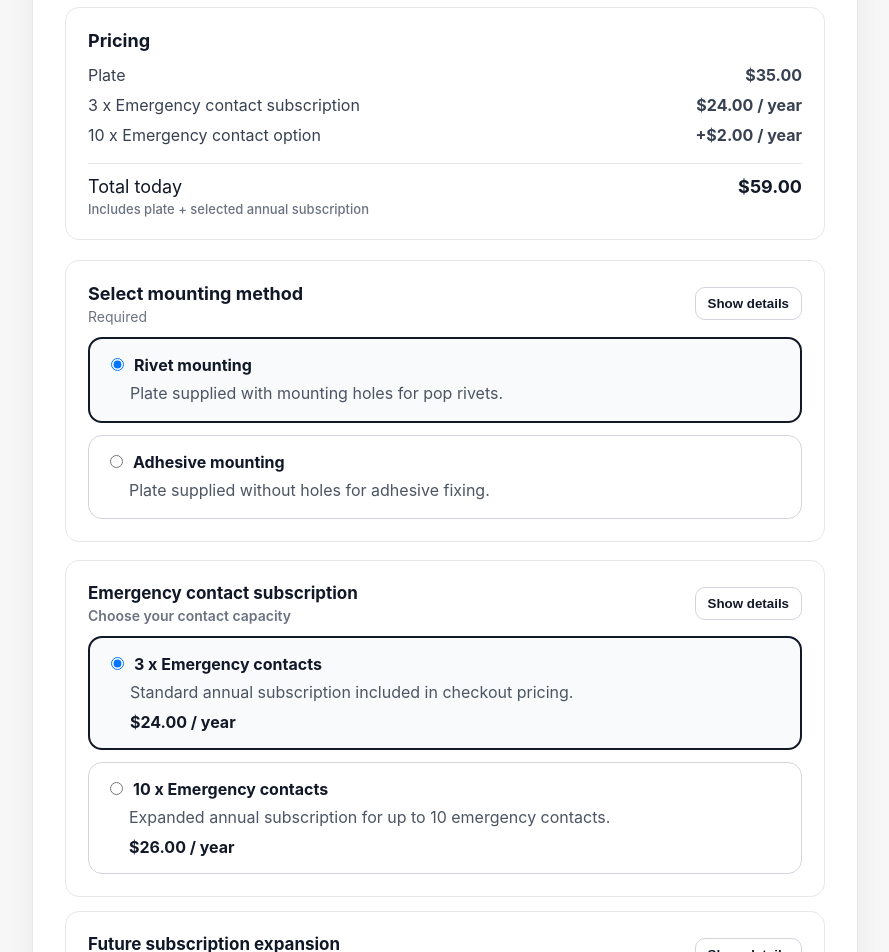
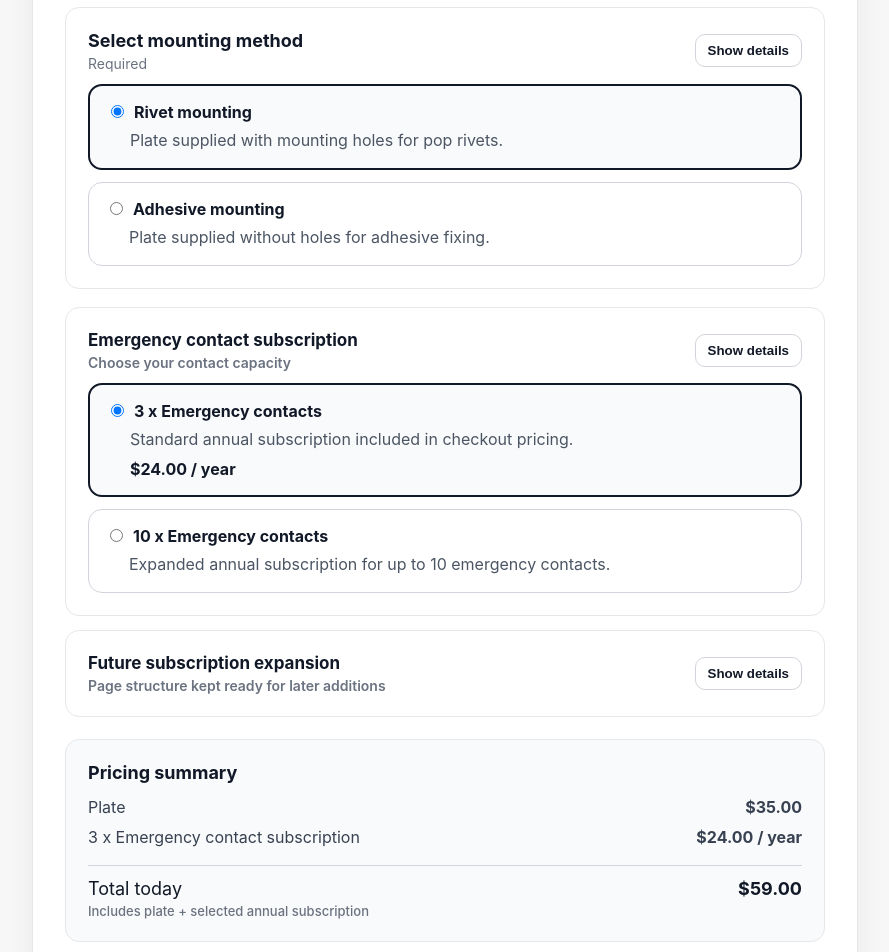
Before and after one commit to Carascan/carascan-platform, a Next.js app: page /buy in a window 1280 px wide. Shown: the part 660-1612 px from the top of the page, without its empty margins (195-1084 px from the left). Built offline with nearby package versions, Linux system fonts and the light colour scheme.

Commit message:
Refine buy page emergency option display and move pricing summary to bottom

```diff
--- a/app/buy/page.tsx
+++ b/app/buy/page.tsx
@@ -110,90 +110,6 @@ export default function Buy() {
             <div>• Unique Carascan QR code</div>
             <div>• Laser engraved for durable outdoor use</div>
             <div>• Customer contact personalisation completed after purchase</div>
-          </div>
-        </div>
-
-        <div
-          style={{
-            border: "1px solid #e5e7eb",
-            borderRadius: 14,
-            padding: 22,
-            marginBottom: 20,
-            background: "#ffffff",
-          }}
-        >
-          <div
-            style={{
-              fontSize: 18,
-              fontWeight: 700,
-              color: "#111827",
-              marginBottom: 14,
-            }}
-          >
-            Pricing
-          </div>
-
-          <div style={{ display: "grid", gap: 10, color: "#374151" }}>
-            <div
-              style={{
-                display: "flex",
-                justifyContent: "space-between",
-                gap: 16,
-              }}
-            >
-              <span>Plate</span>
-              <strong>$35.00</strong>
-            </div>
-
-            <div
-              style={{
-                display: "flex",
-                justifyContent: "space-between",
-                gap: 16,
-              }}
-            >
-              <span>3 x Emergency contact subscription</span>
-              <strong>$24.00 / year</strong>
-            </div>
-
-            <div
-              style={{
-                display: "flex",
-                justifyContent: "space-between",
-                gap: 16,
-              }}
-            >
-              <span>10 x Emergency contact option</span>
-              <strong>+$2.00 / year</strong>
-            </div>
-
-            <div
-              style={{
-                marginTop: 8,
-                paddingTop: 12,
-                borderTop: "1px solid #e5e7eb",
-                display: "flex",
-                justifyContent: "space-between",
-                gap: 16,
-                color: "#111827",
-                fontSize: 18,
-              }}
-            >
-              <span>
-                Total today
-                <div
-                  style={{
-                    fontSize: 13,
-                    fontWeight: 500,
-                    color: "#6b7280",
-                    marginTop: 4,
-                  }}
-                >
-                  Includes plate + selected annual subscription
-                </div>
-              </span>
-              <strong>${totalToday}.00</strong>
-            </div>
           </div>
         </div>
 
@@ -515,6 +431,8 @@ export default function Buy() {
                 >
                   Expanded annual subscription for up to 10 emergency contacts.
                 </div>
+
+                {emergencyPlan === "10" && (
                   <div
                     style={{
                       marginTop: 8,
@@ -525,6 +443,7 @@ export default function Buy() {
                   >
                     $26.00 / year
                   </div>
+                )}
               </label>
             </div>
           </div>
@@ -605,6 +524,100 @@ export default function Buy() {
             )}
           </div>
 
+          <div
+            style={{
+              border: "1px solid #e5e7eb",
+              borderRadius: 14,
+              padding: 22,
+              marginBottom: 22,
+              background: "#f9fafb",
+            }}
+          >
+            <div
+              style={{
+                fontSize: 18,
+                fontWeight: 700,
+                color: "#111827",
+                marginBottom: 14,
+              }}
+            >
+              Pricing summary
+            </div>
+
+            <div style={{ display: "grid", gap: 10, color: "#374151" }}>
+              <div
+                style={{
+                  display: "flex",
+                  justifyContent: "space-between",
+                  gap: 16,
+                }}
+              >
+                <span>Plate</span>
+                <strong>$35.00</strong>
+              </div>
+
+              <div
+                style={{
+                  display: "flex",
+                  justifyContent: "space-between",
+                  gap: 16,
+                }}
+              >
+                <span>
+                  {emergencyPlan === "10"
+                    ? "10 x Emergency contact subscription"
+                    : "3 x Emergency contact subscription"}
+                </span>
+                <strong>
+                  ${subscriptionPrice}.00 / year
+                </strong>
+              </div>
+
+              {emergencyPlan === "10" && (
+                <div
+                  style={{
+                    display: "flex",
+                    justifyContent: "space-between",
+                    gap: 16,
+                    color: "#6b7280",
+                    fontSize: 14,
+                  }}
+                >
+                  <span>Upgrade above standard 3-contact subscription</span>
+                  <strong>+$2.00 / year</strong>
+                </div>
+              )}
+
+              <div
+                style={{
+                  marginTop: 8,
+                  paddingTop: 12,
+                  borderTop: "1px solid #d1d5db",
+                  display: "flex",
+                  justifyContent: "space-between",
+                  gap: 16,
+                  color: "#111827",
+                  fontSize: 18,
+                }}
+              >
+                <span>
+                  Total today
+                  <div
+                    style={{
+                      fontSize: 13,
+                      fontWeight: 500,
+                      color: "#6b7280",
+                      marginTop: 4,
+                    }}
+                  >
+                    Includes plate + selected annual subscription
+                  </div>
+                </span>
+                <strong>${totalToday}.00</strong>
+              </div>
+            </div>
+          </div>
+
           <button
             type="submit"
             style={{
```
Lines whose indentation alone changed are shown as unchanged.
